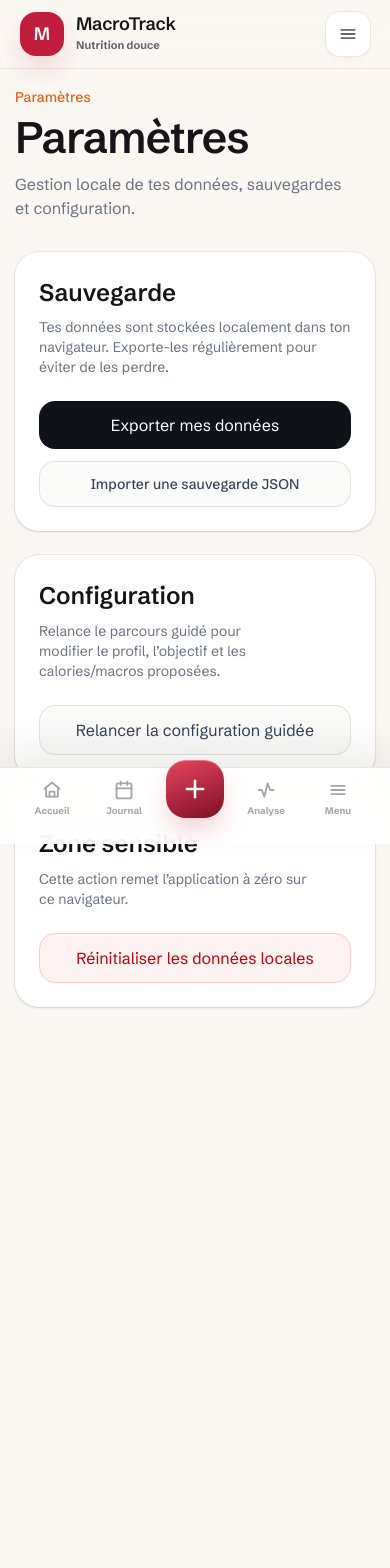
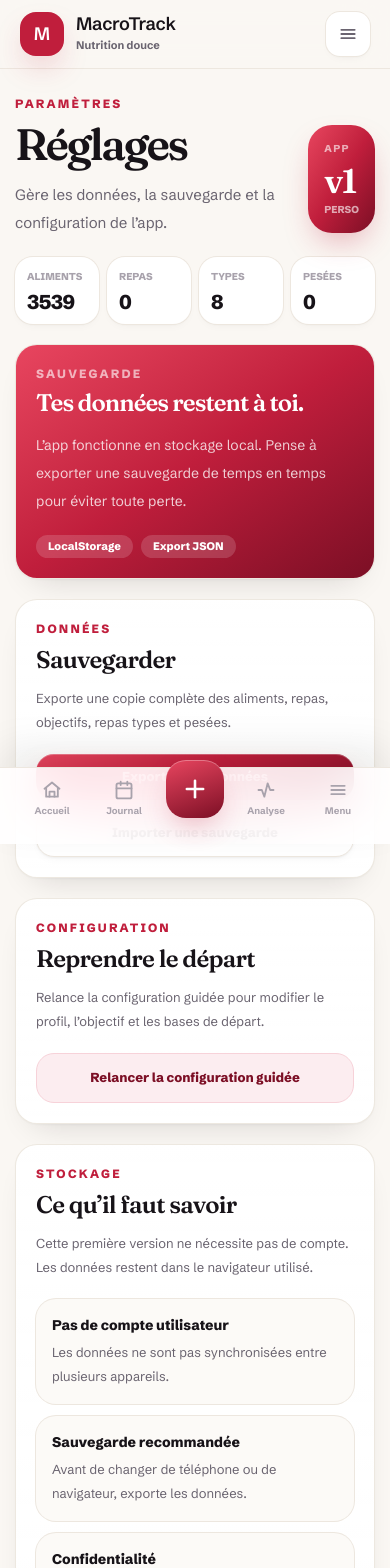
Before and after one commit to vincentchaumei-dev/macrotrack-mitzi, a Next.js app: page /settings in a window 390 px wide. Shown: the top 1568 px of the page. Before the commit the page ends 1122 px from the top, so only its background shows below. Built offline with nearby package versions, Linux system fonts and the light colour scheme.

Commit message:
style: mobile-first settings page

```diff
--- a/src/app/globals.css
+++ b/src/app/globals.css
@@ -1763,3 +1763,33 @@ a[aria-disabled="true"] {
     scroll-behavior: auto !important;
   }
 }
+
+.SettingsNeutralButton,
+.SettingsSoftButton,
+.SettingsDangerButton {
+  width: 100%;
+  min-height: 48px;
+  border-radius: 18px;
+  padding: 14px 16px;
+  font-size: 13px;
+  font-weight: 900;
+}
+
+.SettingsNeutralButton {
+  background: white;
+  color: var(--mt-ink);
+  border: 1px solid var(--mt-line);
+  box-shadow: var(--mt-shadow-sm);
+}
+
+.SettingsSoftButton {
+  background: var(--mt-rouge-wash);
+  color: var(--mt-rouge-deep);
+  border: 1px solid var(--mt-rouge-soft);
+}
+
+.SettingsDangerButton {
+  background: white;
+  color: var(--mt-rouge-deep);
+  border: 1px solid var(--mt-rouge-soft);
+}
--- a/src/app/settings/page.tsx
+++ b/src/app/settings/page.tsx
@@ -1,155 +1,346 @@
 "use client";
 
-import { ChangeEvent, useState } from "react";
+import { ChangeEvent, useRef, useState } from "react";
 import { AppShell } from "@/components/layout/AppShell";
 import { useNutritionStore } from "@/hooks/useNutritionStore";
 import { AppData } from "@/types/nutrition";
 
+function downloadJson(data: AppData) {
+  const blob = new Blob([JSON.stringify(data, null, 2)], {
+    type: "application/json",
+  });
+
+  const url = URL.createObjectURL(blob);
+  const link = document.createElement("a");
+
+  const date = new Date().toISOString().slice(0, 10);
+
+  link.href = url;
+  link.download = `macrotrack-sauvegarde-${date}.json`;
+  link.click();
+
+  URL.revokeObjectURL(url);
+}
+
 export default function SettingsPage() {
   const {
-    resetData,
+    foods,
+    meals,
+    mealTemplates,
+    weightLogs,
     exportData,
     importData,
+    resetData,
     setOnboardingCompleted,
   } = useNutritionStore();
 
+  const fileInputRef = useRef<HTMLInputElement | null>(null);
   const [message, setMessage] = useState("");
+
+  function notify(text: string) {
+    setMessage(text);
+    window.setTimeout(() => setMessage(""), 2600);
+  }
 
   function handleExport() {
     const data = exportData();
-
-    const blob = new Blob([JSON.stringify(data, null, 2)], {
-      type: "application/json",
-    });
-
-    const url = URL.createObjectURL(blob);
-    const link = document.createElement("a");
-
-    link.href = url;
-    link.download = `macrotrack-export-${new Date()
-      .toISOString()
-      .slice(0, 10)}.json`;
-
-    link.click();
-    URL.revokeObjectURL(url);
-
-    setMessage("Export généré.");
+    downloadJson(data);
+    notify("Sauvegarde exportée.");
   }
 
-  function handleImport(event: ChangeEvent<HTMLInputElement>) {
+  async function handleImport(event: ChangeEvent<HTMLInputElement>) {
     const file = event.target.files?.[0];
 
     if (!file) return;
 
-    const reader = new FileReader();
+    try {
+      const text = await file.text();
+      const parsed = JSON.parse(text) as Partial<AppData>;
 
-    reader.onload = () => {
-      try {
-        const parsed = JSON.parse(String(reader.result)) as Partial<AppData>;
-        importData(parsed);
-        setMessage("Import réussi.");
-      } catch {
-        setMessage("Le fichier importé n’est pas valide.");
-      }
-    };
+      const confirmed = window.confirm(
+        "Importer cette sauvegarde ? Les données actuelles seront remplacées."
+      );
 
-    reader.readAsText(file);
+      if (!confirmed) return;
+
+      importData(parsed);
+      notify("Sauvegarde importée.");
+    } catch {
+      notify("Impossible d’importer ce fichier.");
+    } finally {
+      event.target.value = "";
+    }
   }
 
   function handleReset() {
+    const firstConfirm = window.confirm(
+      "Réinitialiser toutes les données ? Cette action supprimera les repas, aliments ajoutés, objectifs et pesées."
+    );
+
+    if (!firstConfirm) return;
+
+    const secondConfirm = window.confirm(
+      "Dernière confirmation : cette action est irréversible si tu n’as pas exporté une sauvegarde."
+    );
+
+    if (!secondConfirm) return;
+
+    resetData();
+    notify("Données réinitialisées.");
+  }
+
+  function handleRestartOnboarding() {
     const confirmed = window.confirm(
-      "Tu vas supprimer toutes les données locales de MacroTrack. Continuer ?"
+      "Relancer la configuration guidée ? Les données ne seront pas supprimées."
     );
 
     if (!confirmed) return;
 
-    resetData();
-    setMessage("Données réinitialisées.");
-  }
-
-  function handleRestartOnboarding() {
     setOnboardingCompleted(false);
     window.location.href = "/onboarding";
   }
 
   return (
     <AppShell>
-      <div className="mb-8">
-        <p className="text-sm font-medium text-[#E85A0C]">Paramètres</p>
-        <h1 className="mt-1 text-3xl font-semibold tracking-tight">
-          Paramètres
-        </h1>
-        <p className="mt-2 text-gray-500">
-          Gestion locale de tes données, sauvegardes et configuration.
-        </p>
-      </div>
-
-      <section className="grid gap-6 lg:grid-cols-2">
-        <div className="rounded-3xl bg-white p-6 shadow-sm ring-1 ring-black/5">
-          <h2 className="text-xl font-semibold">Sauvegarde</h2>
-
-          <p className="mt-2 text-sm text-gray-500">
-            Tes données sont stockées localement dans ton navigateur. Exporte-les
-            régulièrement pour éviter de les perdre.
+      <div className="space-y-5">
+        <section className="pt-2">
+          <p className="text-[12px] font-black uppercase tracking-[0.18em] text-[var(--mt-rouge)]">
+            Paramètres
           </p>
 
-          <div className="mt-6 space-y-3">
-            <button
-              onClick={handleExport}
-              className="w-full rounded-2xl bg-[#10121A] px-5 py-3 text-sm font-medium text-white"
-            >
+          <div className="mt-3 flex items-start justify-between gap-4">
+            <div>
+              <h1 className="mt-display text-[50px] font-semibold leading-[0.9] tracking-[-0.055em] text-[var(--mt-ink)]">
+                Réglages
+              </h1>
+
+              <p className="mt-4 max-w-[310px] text-[15px] leading-7 text-[var(--mt-ink-2)]">
+                Gère les données, la sauvegarde et la configuration de l’app.
+              </p>
+            </div>
+
+            <div className="shrink-0 rounded-[24px] bg-gradient-to-br from-[var(--mt-rouge-lit)] via-[var(--mt-rouge)] to-[var(--mt-rouge-deep)] p-4 text-white shadow-[var(--mt-shadow-red)]">
+              <p className="text-[10px] font-black uppercase tracking-[0.14em] text-white/62">
+                App
+              </p>
+              <p className="mt-display mt-2 text-[34px] font-semibold leading-none tracking-[-0.05em]">
+                v1
+              </p>
+              <p className="mt-1 text-[10px] font-black uppercase text-white/62">
+                perso
+              </p>
+            </div>
+          </div>
+        </section>
+
+        {message && (
+          <div className="rounded-[18px] border border-[var(--mt-success-soft)] bg-[var(--mt-success-soft)] px-4 py-3 text-[13px] font-extrabold text-[var(--mt-success)]">
+            {message}
+          </div>
+        )}
+
+        <section className="grid grid-cols-4 gap-2">
+          <SettingsMiniStat label="Aliments" value={`${foods.length}`} />
+          <SettingsMiniStat label="Repas" value={`${meals.length}`} />
+          <SettingsMiniStat label="Types" value={`${mealTemplates.length}`} />
+          <SettingsMiniStat label="Pesées" value={`${weightLogs.length}`} />
+        </section>
+
+        <section className="mt-card overflow-hidden rounded-[28px]">
+          <div className="bg-gradient-to-br from-[var(--mt-rouge-lit)] via-[var(--mt-rouge)] to-[var(--mt-rouge-deep)] p-5 text-white">
+            <p className="text-[12px] font-black uppercase tracking-[0.18em] text-white/62">
+              Sauvegarde
+            </p>
+
+            <h2 className="mt-display mt-2 text-[34px] font-semibold leading-none tracking-[-0.04em]">
+              Tes données restent à toi.
+            </h2>
+
+            <p className="mt-4 text-[14px] leading-7 text-white/78">
+              L’app fonctionne en stockage local. Pense à exporter une sauvegarde
+              de temps en temps pour éviter toute perte.
+            </p>
+
+            <div className="mt-5 flex flex-wrap gap-2">
+              <span className="rounded-full bg-white/16 px-3 py-1.5 text-[11px] font-black text-white backdrop-blur">
+                LocalStorage
+              </span>
+              <span className="rounded-full bg-white/16 px-3 py-1.5 text-[11px] font-black text-white backdrop-blur">
+                Export JSON
+              </span>
+            </div>
+          </div>
+        </section>
+
+        <section className="mt-card rounded-[28px] p-5">
+          <SectionHead
+            kicker="Données"
+            title="Sauvegarder"
+            text="Exporte une copie complète des aliments, repas, objectifs, repas types et pesées."
+          />
+
+          <div className="mt-5 grid gap-2">
+            <button type="button" onClick={handleExport} className="mt-btn-primary">
               Exporter mes données
             </button>
 
-            <label className="block cursor-pointer rounded-2xl border border-black/10 bg-[#FAFAF8] px-5 py-3 text-center text-sm font-medium text-gray-700">
-              Importer une sauvegarde JSON
-              <input
-                type="file"
-                accept="application/json"
-                onChange={handleImport}
-                className="hidden"
-              />
-            </label>
+            <button
+              type="button"
+              onClick={() => fileInputRef.current?.click()}
+              className="SettingsNeutralButton"
+            >
+              Importer une sauvegarde
+            </button>
+
+            <input
+              ref={fileInputRef}
+              type="file"
+              accept="application/json,.json"
+              onChange={handleImport}
+              className="hidden"
+            />
           </div>
-        </div>
+        </section>
 
-        <div className="rounded-3xl bg-white p-6 shadow-sm ring-1 ring-black/5">
-          <h2 className="text-xl font-semibold">Configuration</h2>
-
-          <p className="mt-2 text-sm text-gray-500">
-            Relance le parcours guidé pour modifier le profil, l’objectif et les
-            calories/macros proposées.
-          </p>
+        <section className="mt-card rounded-[28px] p-5">
+          <SectionHead
+            kicker="Configuration"
+            title="Reprendre le départ"
+            text="Relance la configuration guidée pour modifier le profil, l’objectif et les bases de départ."
+          />
 
           <button
+            type="button"
             onClick={handleRestartOnboarding}
-            className="mt-6 w-full rounded-2xl border border-black/10 bg-[#FAFAF8] px-5 py-3 text-sm font-medium text-gray-700"
+            className="SettingsSoftButton mt-5"
           >
             Relancer la configuration guidée
           </button>
-        </div>
+        </section>
 
-        <div className="rounded-3xl bg-white p-6 shadow-sm ring-1 ring-black/5 lg:col-span-2">
-          <h2 className="text-xl font-semibold">Zone sensible</h2>
+        <section className="mt-card rounded-[28px] p-5">
+          <SectionHead
+            kicker="Stockage"
+            title="Ce qu’il faut savoir"
+            text="Cette première version ne nécessite pas de compte. Les données restent dans le navigateur utilisé."
+          />
 
-          <p className="mt-2 text-sm text-gray-500">
-            Cette action remet l’application à zéro sur ce navigateur.
-          </p>
+          <div className="mt-5 grid gap-3">
+            <InfoRow
+              title="Pas de compte utilisateur"
+              text="Les données ne sont pas synchronisées entre plusieurs appareils."
+            />
+
+            <InfoRow
+              title="Sauvegarde recommandée"
+              text="Avant de changer de téléphone ou de navigateur, exporte les données."
+            />
+
+            <InfoRow
+              title="Confidentialité"
+              text="Les repas, objectifs et pesées restent stockés localement."
+            />
+          </div>
+        </section>
+
+        <section className="rounded-[28px] border border-[var(--mt-rouge-soft)] bg-[var(--mt-rouge-wash)] p-5">
+          <SectionHead
+            kicker="Zone sensible"
+            title="Réinitialiser"
+            text="Supprime toutes les données locales. À utiliser uniquement si tu veux repartir de zéro."
+          />
 
           <button
+            type="button"
             onClick={handleReset}
-            className="mt-6 w-full rounded-2xl border border-red-200 bg-red-50 px-5 py-3 text-sm font-medium text-red-700"
+            className="SettingsDangerButton mt-5"
           >
-            Réinitialiser les données locales
+            Réinitialiser toutes les données
           </button>
-        </div>
-      </section>
+        </section>
 
-      {message && (
-        <p className="mt-6 rounded-2xl bg-green-50 p-4 text-sm text-green-800">
-          {message}
-        </p>
-      )}
+        <section className="mt-insight">
+          <div className="mt-insight-icon">
+            <LightIcon />
+          </div>
+          <p>
+            Pour une app personnelle fiable, le plus important est de garder une
+            sauvegarde régulière. L’export est là pour ça.
+          </p>
+        </section>
+
+        <div className="h-10" />
+      </div>
     </AppShell>
   );
 }
+
+function SectionHead({
+  kicker,
+  title,
+  text,
+}: {
+  kicker: string;
+  title: string;
+  text: string;
+}) {
+  return (
+    <div>
+      <p className="text-[12px] font-black uppercase tracking-[0.18em] text-[var(--mt-rouge)]">
+        {kicker}
+      </p>
+      <h2 className="mt-display mt-1 text-[26px] font-semibold tracking-[-0.03em] text-[var(--mt-ink)]">
+        {title}
+      </h2>
+      <p className="mt-2 text-[13px] leading-6 text-[var(--mt-ink-2)]">
+        {text}
+      </p>
+    </div>
+  );
+}
+
+function SettingsMiniStat({
+  label,
+  value,
+}: {
+  label: string;
+  value: string;
+}) {
+  return (
+    <div className="rounded-[18px] bg-white p-3 shadow-[var(--mt-shadow-sm)] ring-1 ring-[var(--mt-line)]">
+      <p className="text-[10px] font-black uppercase text-[var(--mt-ink-3)]">
+        {label}
+      </p>
+      <p className="mt-2 text-[20px] font-black leading-none tracking-[-0.04em] text-[var(--mt-ink)]">
+        {value}
+      </p>
+    </div>
+  );
+}
+
+function InfoRow({ title, text }: { title: string; text: string }) {
+  return (
+    <div className="rounded-[20px] bg-[var(--mt-card-soft)] p-4 ring-1 ring-[var(--mt-line)]">
+      <p className="text-[14px] font-black text-[var(--mt-ink)]">{title}</p>
+      <p className="mt-1 text-[13px] leading-6 text-[var(--mt-ink-2)]">
+        {text}
+      </p>
+    </div>
+  );
+}
+
+function LightIcon() {
+  return (
+    <svg
+      width="16"
+      height="16"
+      viewBox="0 0 24 24"
+      fill="none"
+      stroke="currentColor"
+      strokeWidth="2"
+    >
+      <path d="M12 2a7 7 0 0 0-4 12.7V17h8v-2.3A7 7 0 0 0 12 2z" />
+      <path d="M9 21h6" />
+    </svg>
+  );
+}
```
